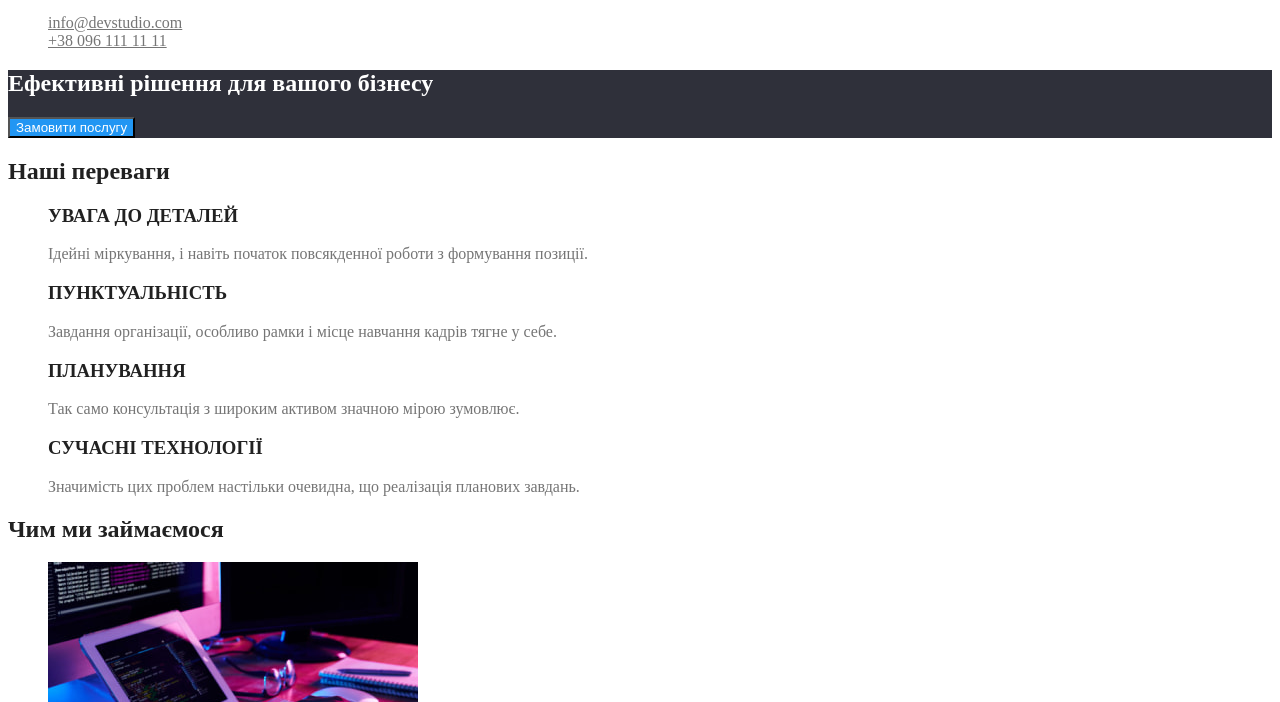
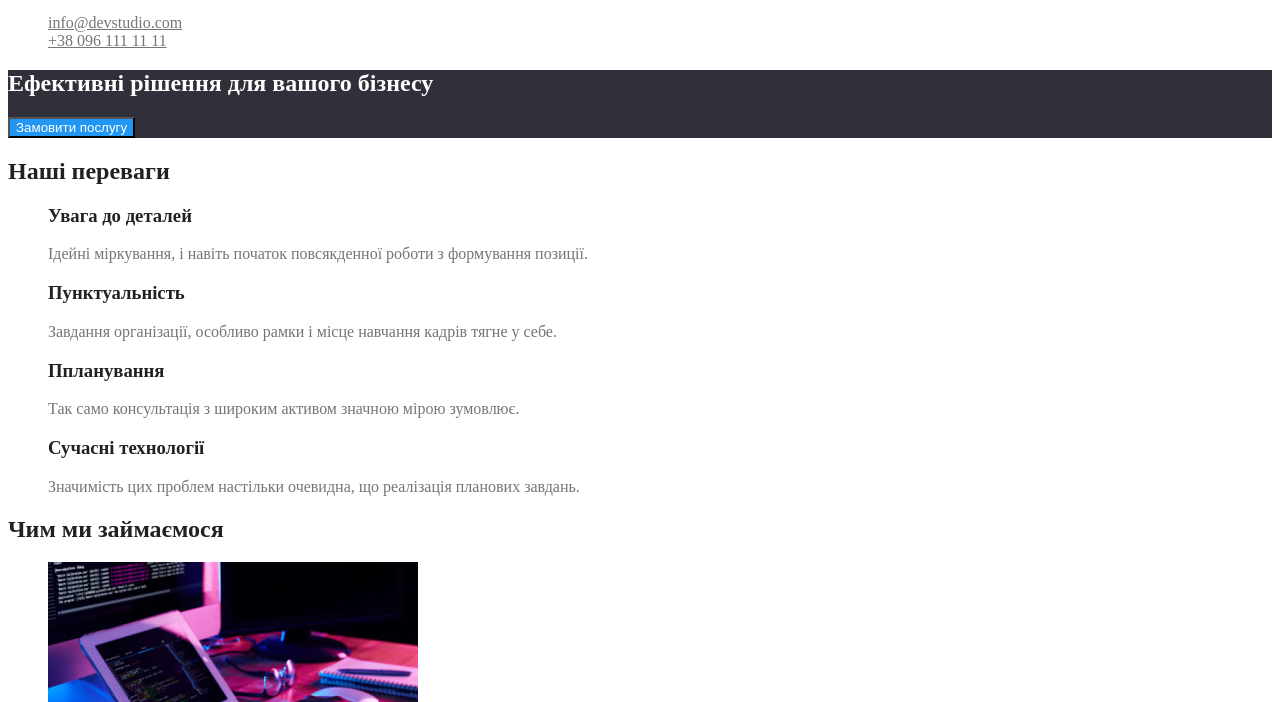
Before and after one commit to Volodymyr-Mospan/goit-markup-hw-02, a plain HTML site: page index.html in a window 1280 px wide. Shown: the part 98-800 px from the top of the page. Drawn offline with Linux system fonts and the light colour scheme.

Commit message:
Виправляє регістр в підзаголовках

```diff
--- a/index.html
+++ b/index.html
@@ -50,19 +50,19 @@
 
         <ul class="list">
           <li>
-            <h3 class="section-subtitle">УВАГА ДО ДЕТАЛЕЙ</h3>
+            <h3 class="section-subtitle">Увага до деталей</h3>
             <p>Ідейні міркування, і навіть початок повсякденної роботи з формування позиції.</p>
           </li>
           <li>
-            <h3 class="section-subtitle">ПУНКТУАЛЬНІСТЬ</h3>
+            <h3 class="section-subtitle">Пунктуальність</h3>
             <p>Завдання організації, особливо рамки і місце навчання кадрів тягне у себе.</p>
           </li>
           <li>
-            <h3 class="section-subtitle">ПЛАНУВАННЯ</h3>
+            <h3 class="section-subtitle">Ппланування</h3>
             <p>Так само консультація з широким активом значною мірою зумовлює.</p>
           </li>
           <li>
-            <h3 class="section-subtitle">СУЧАСНІ ТЕХНОЛОГІЇ</h3>
+            <h3 class="section-subtitle">Сучасні технології</h3>
             <p>Значимість цих проблем настільки очевидна, що реалізація планових завдань.</p>
           </li>
         </ul>
@@ -90,22 +90,22 @@
         <ul class="list">
           <li>
             <img src="./images/img-igor-dem.jpg" alt="Фото Ігоря Дем'яненка" width="270" />
-            <h3 >Ігор Дем'яненко</h3>
+            <h3>Ігор Дем'яненко</h3>
             <p lang="en">Product Designer</p>
           </li>
           <li>
             <img src="./images/img-olga-repina.jpg" alt="Фото Ольги Рєпіної" width="270" />
-            <h3 >Ольга Рєпіна</h3>
+            <h3>Ольга Рєпіна</h3>
             <p lang="en">Frontend Developer</p>
           </li>
           <li>
             <img src="./images/img-mykola-tarasov.jpg" alt="Фото Миколи Тарасова" width="270" />
-            <h3 >Микола Тарасов</h3>
+            <h3>Микола Тарасов</h3>
             <p lang="en">Marketing</p>
           </li>
           <li>
             <img src="./images/img-myhailo-ermakov.jpg" alt="Фото Михайла Єрмакова" width="270" />
-            <h3 >Михайло Єрмаков</h3>
+            <h3>Михайло Єрмаков</h3>
             <p lang="en">UI Designer</p>
           </li>
         </ul>
```
